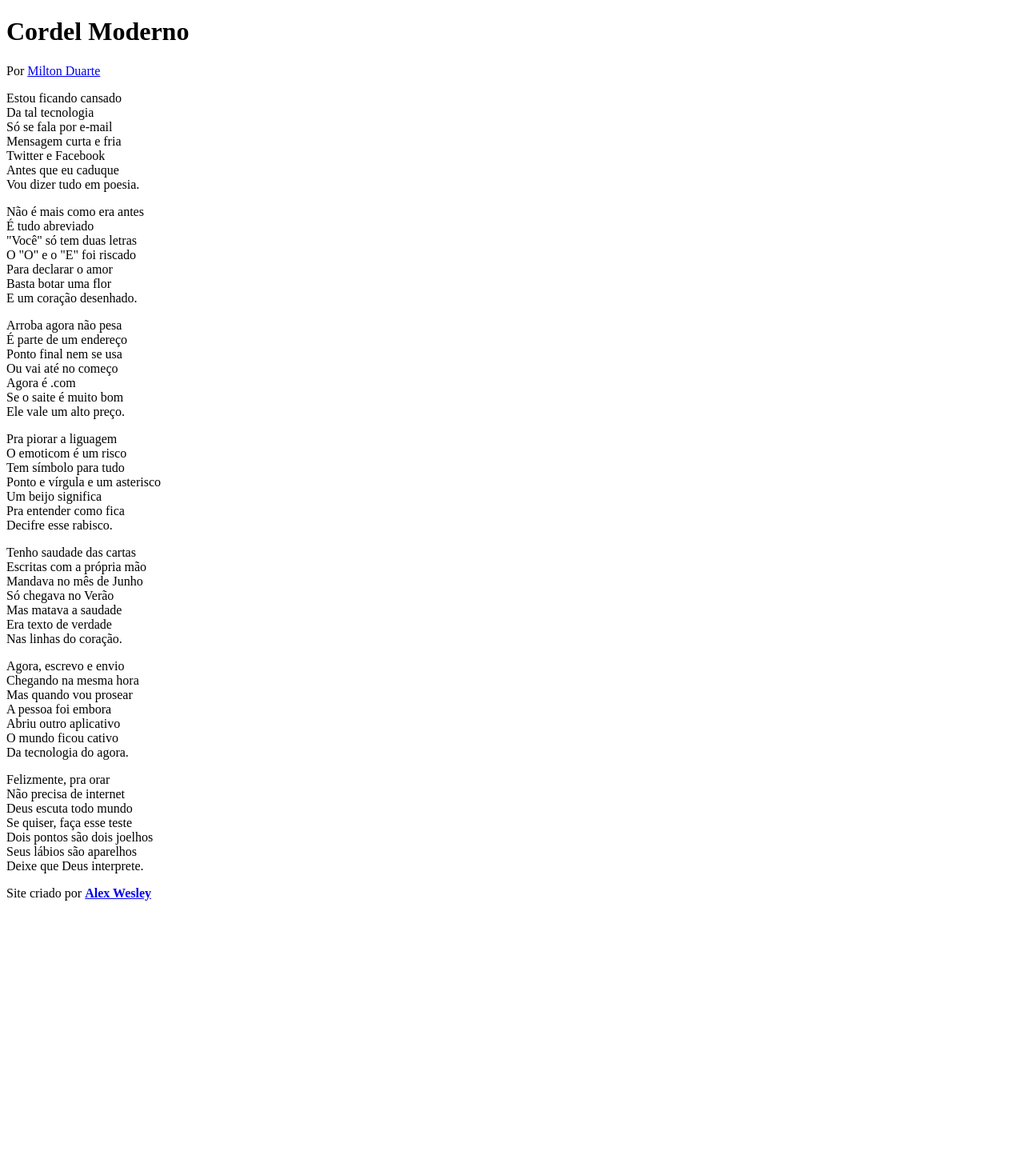
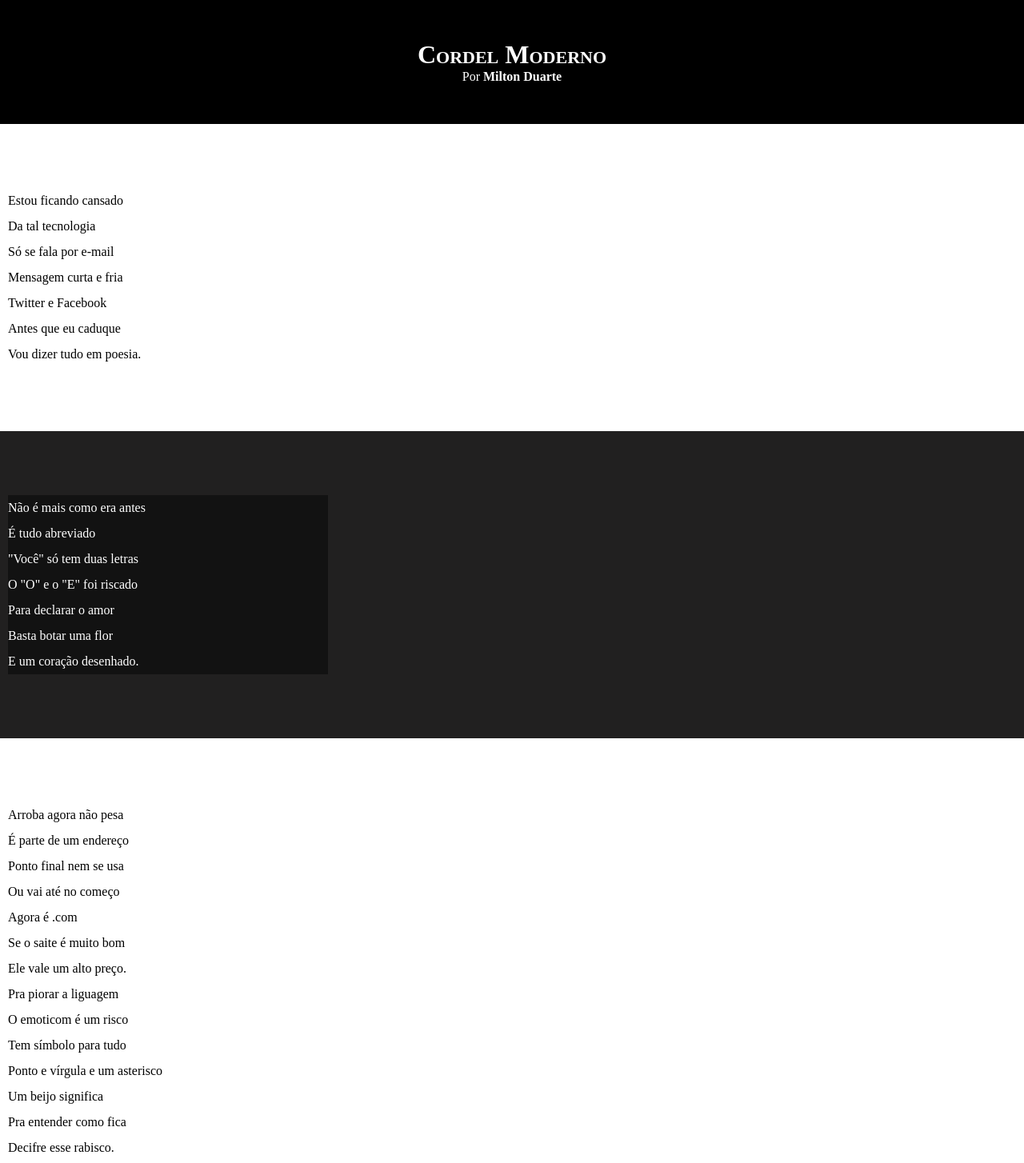
Before and after one commit to AlexWesleyy/projeto-cordel, a plain HTML site: page index.html in a window 1280 px wide. Shown: the top 1454 px of the page at 80% size. Before the commit the page ends 1142 px from the top, so only its background shows below. Drawn offline with Linux system fonts and the light colour scheme.

Commit message:
Atualizando css do site

```diff
--- a/estilo/style.css
+++ b/estilo/style.css
@@ -1,3 +1,54 @@
 @charset "UTF-8";
 @import url('https://fonts.googleapis.com/css2?family=Passion+One:wght@400;700&display=swap');
 @import url('https://fonts.googleapis.com/css2?family=Sriracha&display=swap');
+*{
+    margin: 0px;
+    padding: 0px;
+}
+html, body{
+    min-height: 100vh;
+    background-color: lightgray;
+}
+header{
+    background-color: black;
+    text-align: center;
+    color: white;
+}
+header>h1{
+    padding-top: 50px;
+    font-variant: small-caps;
+}
+header>p{
+    padding-bottom: 50px;
+}
+section{
+    padding: 10vh;
+    line-height: 2em;
+    padding-left: 10px;
+}
+.normal{
+    background-color: white;
+    color: black;
+}
+.imagem{
+    background-color: rgb(33, 32, 32);
+    color: white;
+}
+.imagem>p{
+    background-color: rgba(0, 0, 0, 0.444);
+    width: 400px;
+}
+a{
+    color: white;
+    text-decoration: none;
+    font-weight: bolder;
+}
+a:hover{
+    text-decoration: underline;
+}
+footer{
+    background-color: black;
+    color: white;
+    text-align: center;
+    padding: 10px;
+}
--- a/index.html
+++ b/index.html
@@ -5,6 +5,7 @@
     <meta http-equiv="X-UA-Compatible" content="IE=edge">
     <meta name="viewport" content="width=device-width, initial-scale=1.0">
     <title>Cordel Moderno</title>
+    <link rel="stylesheet" href="estilo/style.css">
 </head>
 <body>
     <header>
@@ -12,7 +13,7 @@
         <p>Por <a href="https://www.recantodasletras.com.br/poesias/3186743" target="_blank">Milton Duarte</a></p>
     </header>
 
-<section>
+<section class="normal">
     <p>
         Estou ficando cansado<br>
         Da tal tecnologia<br>
@@ -26,7 +27,7 @@
 
 
 
-<section>
+<section class="imagem">
     <p>
         Não é mais como era antes<br>
         É tudo abreviado<br>
@@ -40,7 +41,7 @@
 
 
 
-<section>
+<section class="normal">
     <p>
         Arroba agora não pesa<br>
         É parte de um endereço<br>
@@ -63,7 +64,7 @@
 </section>
 
 
-<section>
+<section class="imagem">
     <p>
         Tenho saudade das cartas<br>
         Escritas com a própria mão<br>
@@ -77,7 +78,7 @@
 
 
 
-<section>
+<section class="normal">
     <p>
         Agora, escrevo e envio<br>
         Chegando na mesma hora<br>
```
